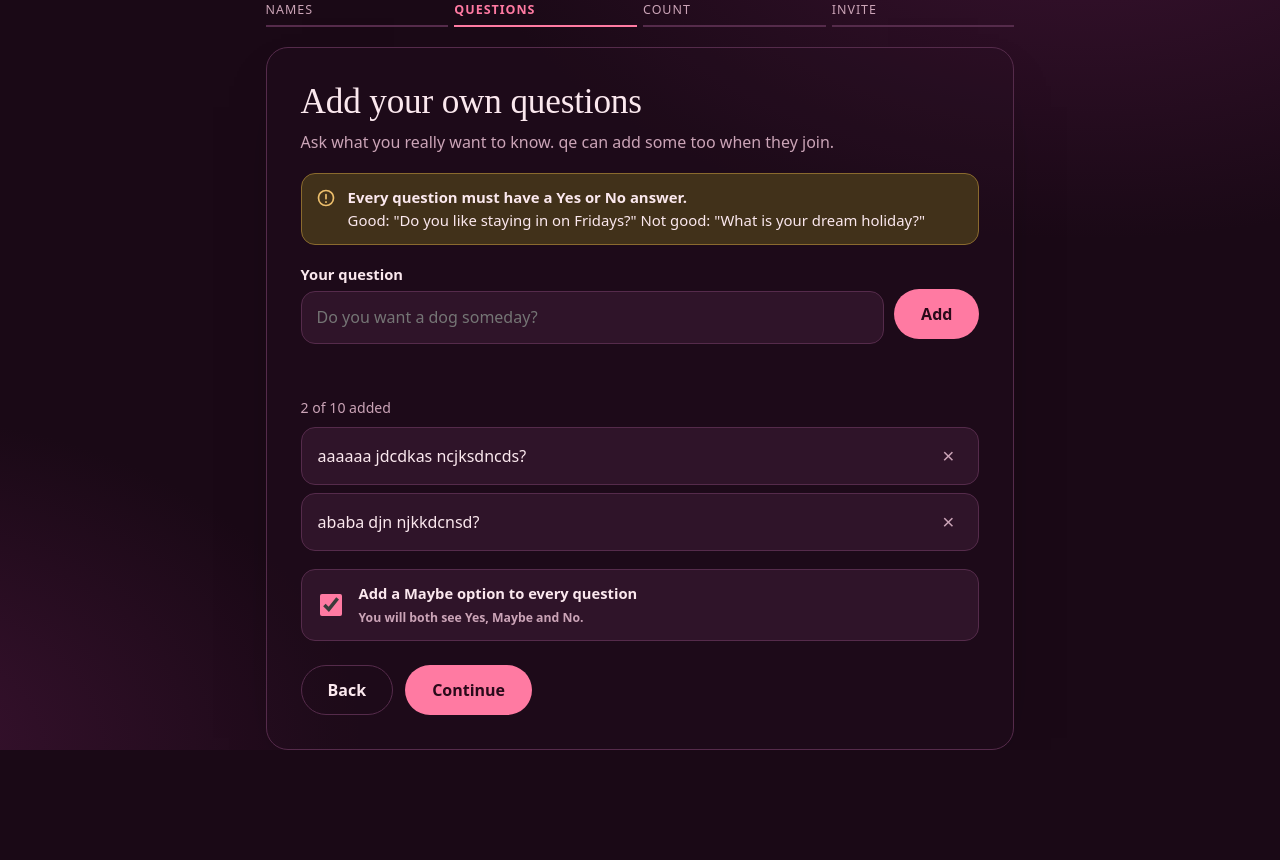
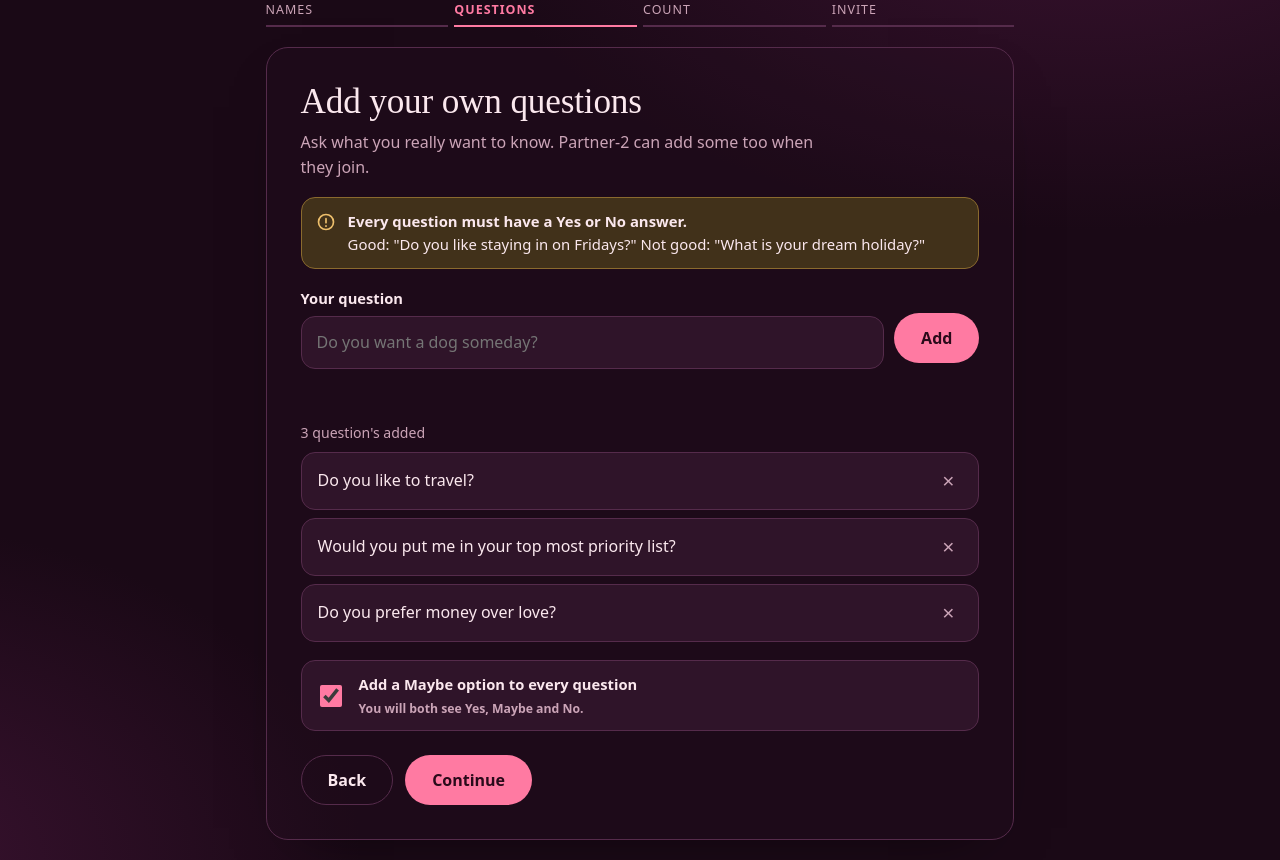
Before and after one commit to Prohor722/compatabilityTest, a Laravel app: page /step-2 in a window 1280 px wide. Shown: the part 60-920 px from the top of the page. Before the commit the page ends 810 px from the top, so only its background shows below. Run offline with Laravel 12, Linux system fonts and the light colour scheme.

Commit message:
user1 step2 dynamic data addede

```diff
--- a/resources/views/game/user1/step_2.blade.php
+++ b/resources/views/game/user1/step_2.blade.php
@@ -1,10 +1,10 @@
 @extends('game.user1.user1_layout')
 
 @section('user1-contents')
-    <div class="panel">
+    <div class="panel add-ques-section">
         <div>
             <h2>Add your own questions</h2>
-            <p class="sub">Ask what you really want to know. qe can add some too when they join.</p>
+            <p class="sub">Ask what you really want to know. {{ $partner2 }} can add some too when they join.</p>
         </div>
         <div class="note"><svg viewBox="0 0 24 24" aria-hidden="true">
                 <circle cx="12" cy="12" r="9"></circle>
@@ -23,21 +23,19 @@
             <p class="err" id="err" role="alert"></p>
         </form>
         <div>
-            <p class="count" id="qcount">2 of 10 added</p>
+            @if(count($questions) > 0)
+                <p class="count" id="qcount">{{ count($questions) }} question's added</p>
+            @endif
             <div id="qlist" style="margin-top:8px">
                 <ul class="qs">
-                    <li>
-                        <span>aaaaaa jdcdkas ncjksdncds?</span>
-                        <button class="rm" data-act="rmq" data-i="0"
-                            aria-label="Remove question: aaaaaa jdcdkas ncjksdncds?">×
-                        </button>
-                    </li>
-                    <li>
-                        <span>ababa djn njkkdcnsd?</span>
-                        <button class="rm" data-act="rmq" data-i="1"
-                            aria-label="Remove question: ababa djn njkkdcnsd?">×
-                        </button>
-                    </li>
+                    @foreach ($questions as $question)
+                        <li>
+                            <span>{{ $question }}</span>
+                            <button class="rm" data-act="rmq" data-i="0"
+                                aria-label="Remove question: {{ $question }}">×
+                            </button>
+                        </li>
+                    @endforeach
                 </ul>
             </div>
         </div>
--- a/resources/views/game/user1/step_3.blade.php
+++ b/resources/views/game/user1/step_3.blade.php
@@ -2,7 +2,7 @@
 
 @section('user1-contents')
 
-    <div class="panel">
+    <div class="panel add-ques-section">
         <div>
             <h2>How many questions?</h2>
             <p class="sub">You and qe will answer the same set. The minimum is your own questions plus 10 from us.</p>
--- a/routes/web.php
+++ b/routes/web.php
@@ -17,7 +17,13 @@ Route::get('/step-1/', function() {
 
 Route::get('/step-2', function () {
     $id = 2;
-    return view('game.user1.step_2', compact('id'));
+    $questions = [
+        'Do you like to travel?',
+        'Would you put me in your top most priority list?',
+        'Do you prefer money over love?',
+    ];
+    $partner2 = 'Partner-2';
+    return view('game.user1.step_2', compact('id', 'questions', 'partner2'));
 })->name('game.step_2');
 
 Route::get('/step-3', function () {
```
